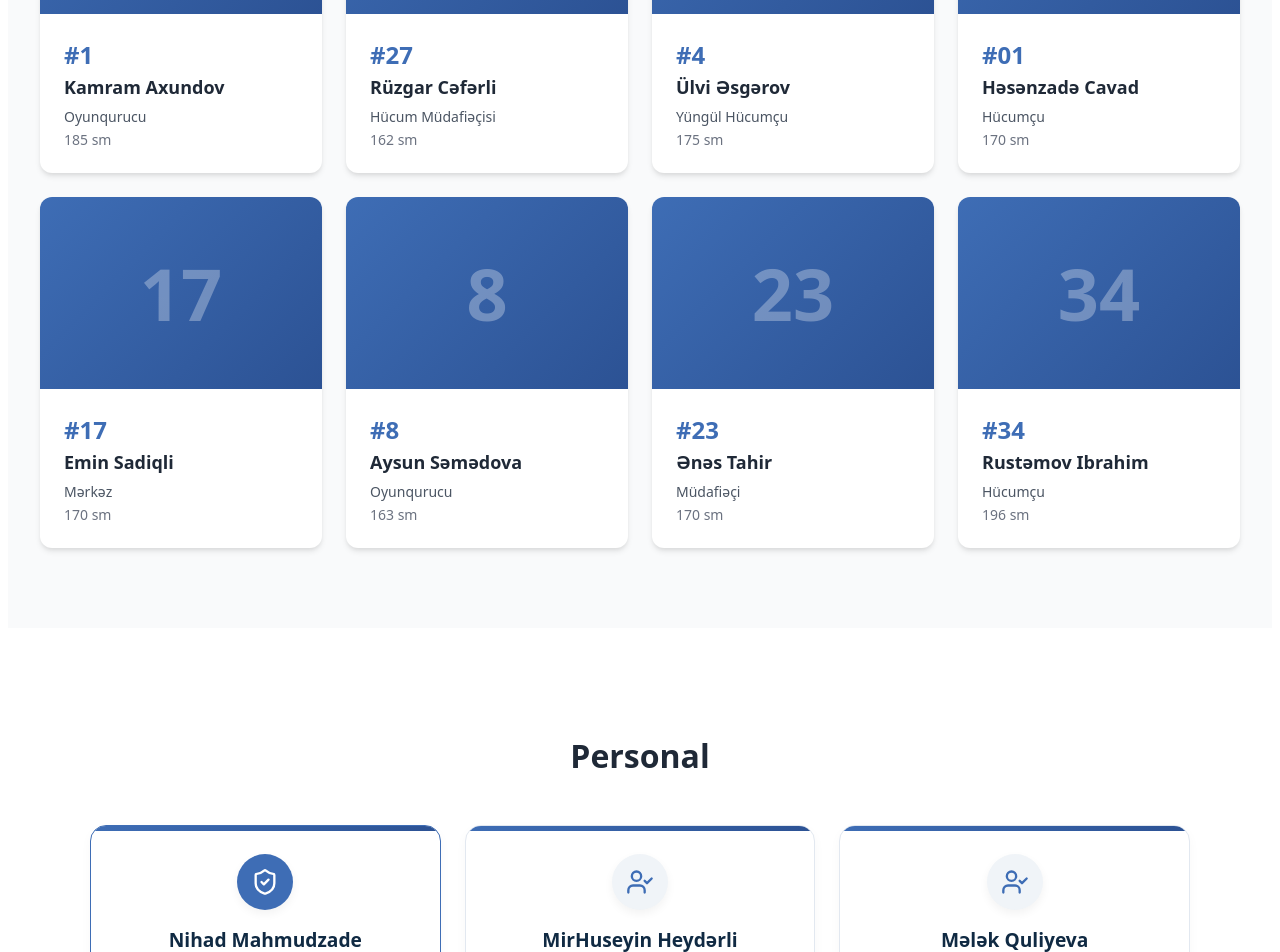
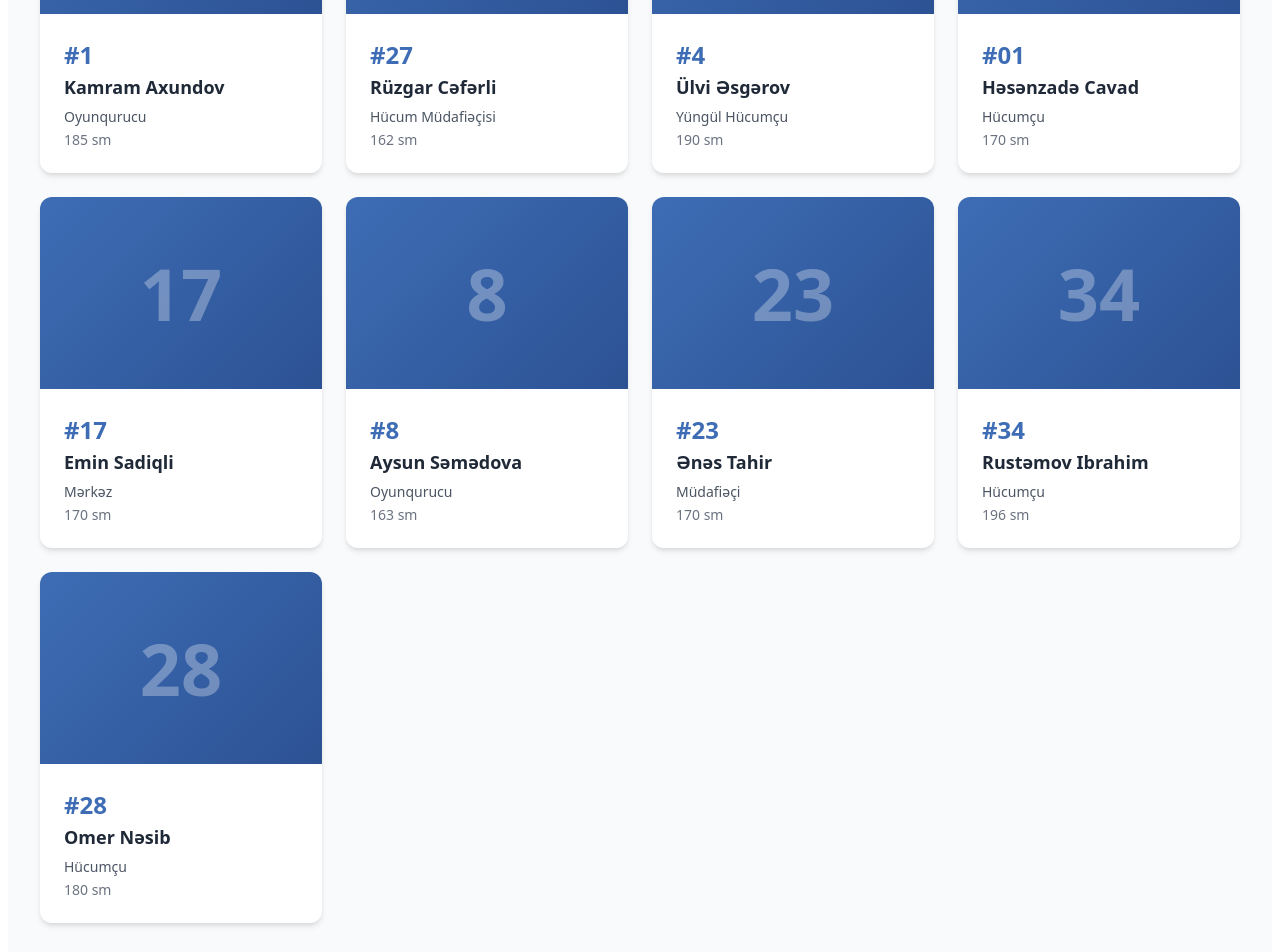
Before and after one commit to EminS17/absheron-ik, a React (Vite) app: page /team in a window 1280 px wide. Shown: the part 720-1672 px from the top of the page. Built offline with nearby package versions, Linux system fonts and the light colour scheme.

Commit message:
Добавлен игрок Omer Nəsib и обновлен рост Ulvi

```diff
--- a/src/components/Team.jsx
+++ b/src/components/Team.jsx
@@ -19,7 +19,7 @@ export default function Team() {
       number: '4',
       name: 'Ülvi Əsgərov',
       position: 'Yüngül Hücumçu',
-      height: '175 sm',
+      height: '190 sm',
     },
     {
       number: '01',
@@ -50,6 +50,12 @@ export default function Team() {
       name: 'Rustəmov Ibrahim',
       position: 'Hücumçu',
       height: '196 sm',
+    },
+    {
+      number: '28',
+      name: 'Omer Nəsib',
+      position: 'Hücumçu',
+      height: '180 sm',
     },
   ];
 
```
